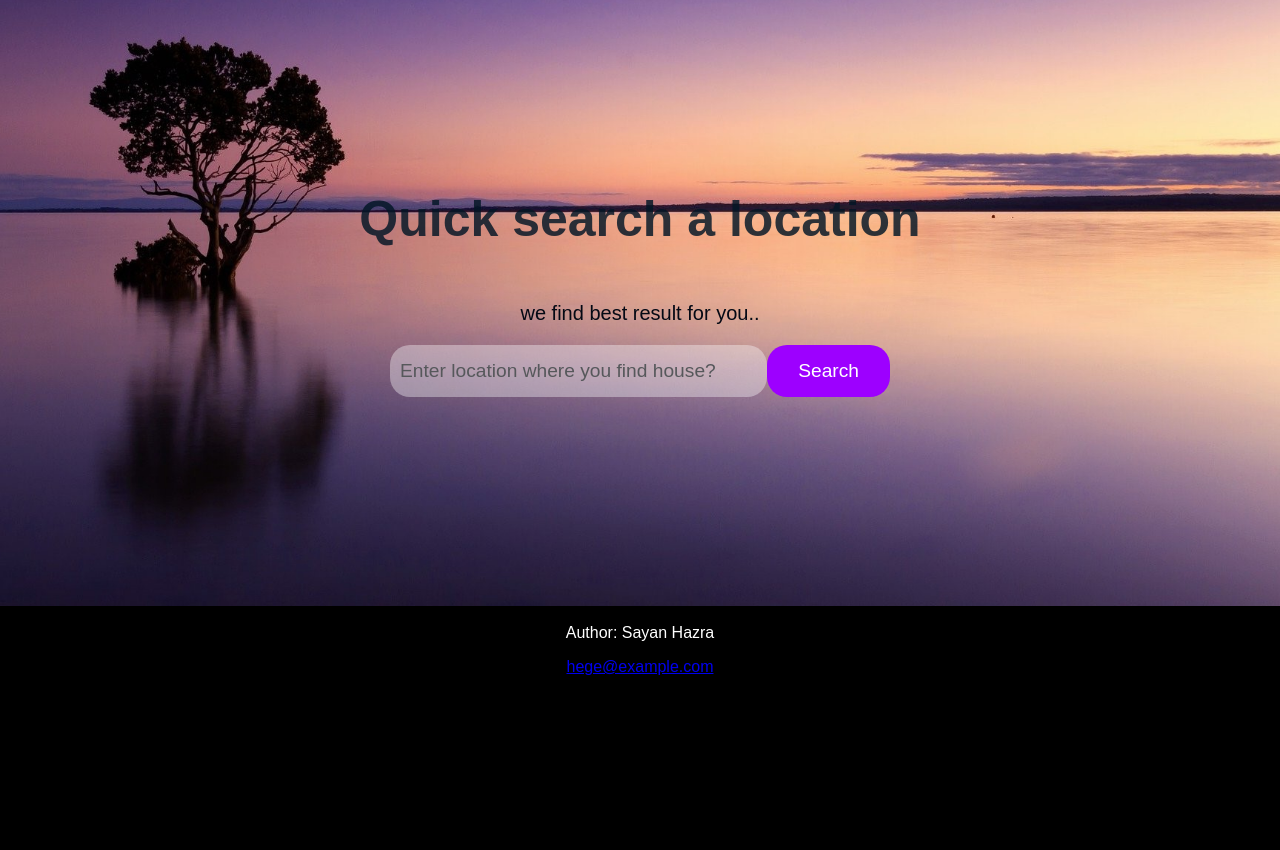
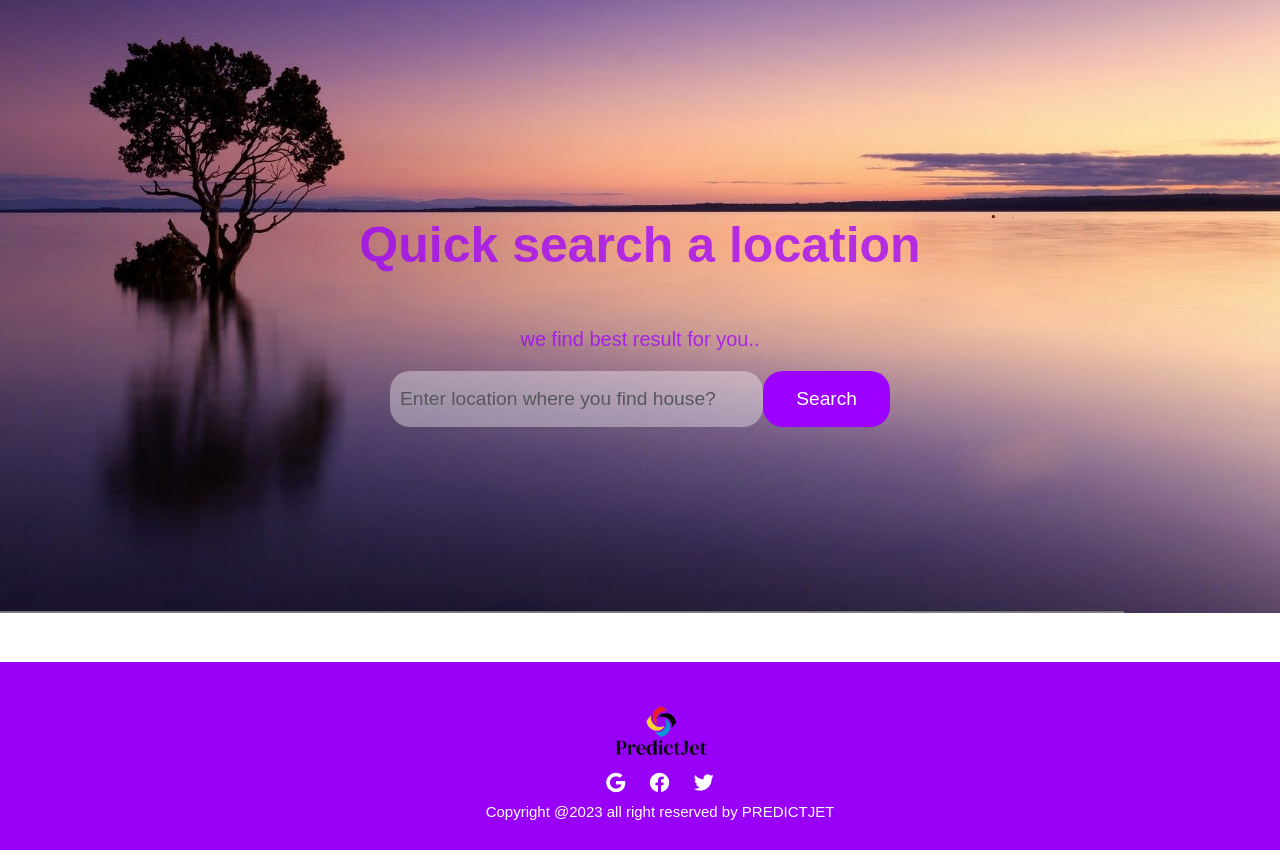
Before and after one commit to sayanhazra2000/Price_Prediction_Model, a PHP site: page /location.html in a window 1280 px wide. Shown: the part 187-1037 px from the top of the page. Before the commit the page ends 862 px from the top, so only its background shows below. Run offline with PHP 8.4, Linux system fonts and the light colour scheme; some libraries are stand-ins or nearby versions.

Commit message:
Initial Commit

```diff
--- a/About_us.css
+++ b/About_us.css
@@ -5,7 +5,7 @@
 
 body {
   margin: 0px;
-  background: linear-gradient(rgba(255, 255, 255, 0.279),black),url(back.jpg);
+  background: url(back.jpg);
   /* linear-gradient(rgba(3, 3, 3, 0.619),rgba(112, 104, 26, 0.75)), */
   background-size: cover;
   background-position: center;
--- a/footer.css
+++ b/footer.css
@@ -1,10 +1,32 @@
 footer {
     position: relative;
     display: block;
-    margin-bottom: -81px;
-    padding: 2px;
+    margin-bottom: -237px;
+    padding: 0%;
     /* border: 2px solid; */
     color: white;
     text-align: center;
-    background-color: rgb(0, 0, 0);
+    background-color: rgb(152, 0, 247);
 }
+.box ul{
+    margin-top: 30px;
+    font-size: 30px;
+    text-align: center;
+}
+.box ul li{
+    list-style: none;
+    margin-top: 0%;
+    font-weight: 100;
+    font-size: 15px;
+}
+
+.box ul li i{
+    cursor: pointer;
+    margin: 10px;
+    font-size: 40px;
+    color: white;
+}
+
+.box ul li i:hover{
+    opacity: 0.6;
+}
--- a/location.css
+++ b/location.css
@@ -99,7 +99,7 @@ body {
   -webkit-background-size: cover;
   -moz-background-size: cover;
   background-size: cover;
-  color: #0a0a0b;
+  color: #0a0a0bf1;
 }
 
 .cover {
@@ -116,10 +116,17 @@ body {
   -webkit-box-align: center;
   align-items: center;
 }
+/* .cover h1{
+  color: rgb(157 0 255 / 75%);
+}
+
+.cover h1 :hover {
+color: white;
+} */
 
 .flex-form input[type="submit"] {
   background: rgb(157, 0, 255);
-  border: 1px solid rgb(157 0 255 / 75%);
+  border: 3px solid rgb(157 0 255 / 75%);
   color: #fff;
   padding: 0 30px;
   cursor: pointer;
@@ -129,7 +136,8 @@ body {
 }
 
 .flex-form input[type="submit"]:hover {
-  background: rgb(157 0 255 / 75%);
+  background: white;
+  color: rgb(157 0 255 / 75%);
 }
 
 .flex-form {
@@ -160,11 +168,11 @@ input[type="search"] {
 
 h1 {
   font-size: 50px;
-  color: rgba(3, 22, 38, 0.829);
+  color: rgb(157 0 255 / 75%);
 }
 
 #text {
-  color: rgb(4, 9, 20);
+  color: rgb(157 0 255 / 75%);
   font-size: 20px;
 }
 
--- a/location.html
+++ b/location.html
@@ -6,6 +6,7 @@
   <meta name="viewport" content="width=device-width, initial-scale=1.0">
   <title>PREDICTJET</title>
   <link rel="stylesheet" href="location.css">
+  <link rel="stylesheet" href="https://cdnjs.cloudflare.com/ajax/libs/font-awesome/6.3.0/css/all.min.css" />
   <link rel="icon" href="logo.png">
   <link rel="stylesheet" href="footer.css">
 </head>
@@ -19,7 +20,7 @@
           <ul>
             <li><a href="Home.html">Home</a>
             </li>
-            <li><a href="#">Location</a></li>
+            <li><a href="location.html">Location</a></li>
             <li><a href="#">Apartment Type</a></li>
             <li><a href="About_us.html">About us</a></li>
             <!-- <li><a href="#">Contact Us</a></li> -->
@@ -39,10 +40,26 @@
       </form>
     </div>
 
-  <footer>
-    <p>Author: Sayan Hazra</p>
-    <p><a href="sayanhazra1222@gmail.com">hege@example.com</a></p>
-  </footer>
+    <footer>
+      <div class="box">
+        <ul>
+          <img src="logo.png" class="logo">
+          <li>
+            <i style="font-size: 20px
+            ;" class="fa-brands fa-google"></i>
+            <i style="font-size: 20px
+            ;" class="fa-brands fa-facebook"></i>
+            <i style="font-size: 20px
+            ;" class="fa-brands fa-twitter"></i>
+          </li>
+          <li>
+            Copyright @2023 all right reserved by PREDICTJET
+          </li>
+        </ul>
+      </div>
+      <!-- <p>Author: Sayan Hazra</p>
+      <p><a href="sayanhazra1222@gmail.com">hege@example.com</a></p> -->
+    </footer>
 
 </body>
 </html>
--- a/login.css
+++ b/login.css
@@ -39,6 +39,8 @@ body {
     list-style: none;
     display: inline-block;
     margin: 0px 20 px;
+    margin-bottom: 0%;
+    padding-top: 1px;
     position: relative;
 }
 
--- a/signup.css
+++ b/signup.css
@@ -62,14 +62,14 @@ body {
 }
 
 .navbar ul li:hover:after {
-    width: 100%;
+    width: 10%;
 }
 
 .container {
     display: flex;
     justify-content: center;
     align-items: center;
-    height: 80vh;
+    height: 100vh;
 }
 
 .form-container {
@@ -78,7 +78,7 @@ body {
     flex-direction: column; */
     border: 1px solid white;
     /* padding: 4rem; */
-    padding-bottom: 1px;
+    padding-bottom: -1px;
     padding-top: 1px;
     padding-left: 60px;
     padding-right: 60px;
```
Also changed, not shown: About_us.html (+22 -5 lines), Home.html (+21 -3 lines), login.html (+18 -2 lines), signup.html (+18 -2 lines).
